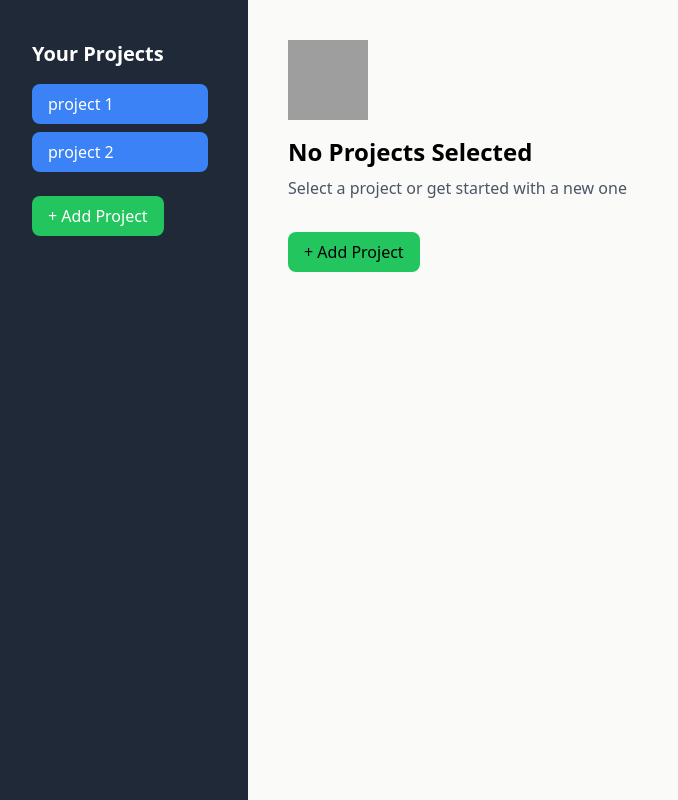
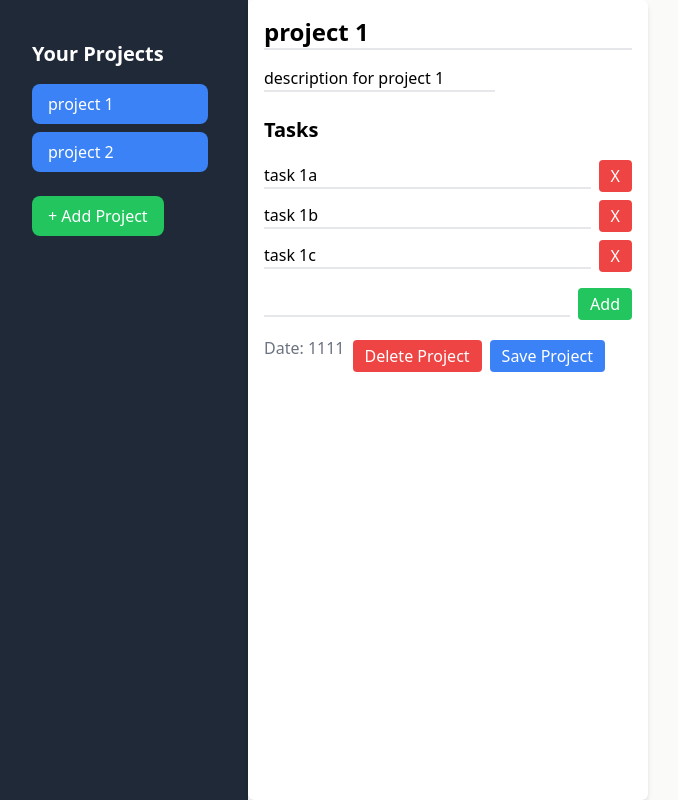
Before and after one commit to slavkoSenkiv/project-management-react, a React (Vite) app: page / in a window 1280 px wide. Shown: the whole page, without its empty margins (8-686 px from the left). Built offline with nearby package versions, Linux system fonts and the light colour scheme; grey boxes are pictures that could not be loaded.

Commit message:
made new task input to clear after task added

```diff
--- a/src/App.jsx
+++ b/src/App.jsx
@@ -22,7 +22,7 @@ function App() {
   ];
 
   const [projectsArr, setProjectsArr] = useState(defProjectsCollection);
-  const [mainPartState, setMainPartState] = useState('no-project-selected');
+  const [mainPartState, setMainPartState] = useState(1);
 
   function handleNewProject() {
     setMainPartState('blank-project');
--- a/src/components/ProjectPreview.jsx
+++ b/src/components/ProjectPreview.jsx
@@ -1,4 +1,4 @@
-import { useRef, useState } from "react";
+import { useState } from "react";
 import { v4 as uuidv4 } from "uuid";
 
 export default function ProjectPreview({
@@ -31,19 +31,13 @@ export default function ProjectPreview({
   }
 
   const [projectData, setProjectData] = useState(projectJson);
-  const newTaskRef = useRef();
+  const [newTaskInput, setNewTaskInput] = useState("");
 
   function handleInputChange(event, parameter) {
     setProjectData((prevObj) => {
       prevObj[parameter] = event.target.value;
       return { ...prevObj };
     });
-  }
-
-  function onSubtaskChange(event, taskIndex) {
-    const updatedTasks = [...tasksArr];
-    updatedTasks[taskIndex] = event.target.value;
-    setTasksArr(updatedTasks);
   }
 
   function handleRemoveSubtask(taskIndex) {
@@ -54,10 +48,20 @@ export default function ProjectPreview({
     });
   }
 
-  function handleAddSubtask(inputValue) {
+  function handleAddSubtask() {
     setProjectData((prevProject) => {
       const deepCopyProject = { ...prevProject };
-      deepCopyProject.tasks = [...prevProject.tasks, inputValue.current.value];
+      deepCopyProject.tasks = [...prevProject.tasks, newTaskInput];
+      return deepCopyProject;
+    });
+    setNewTaskInput("")
+  }
+
+  function onSubtaskChange(event, taskIndex) {
+    setProjectData((prevProject) => {
+      const deepCopyProject = { ...prevProject };
+      deepCopyProject.tasks = [...prevProject.tasks];
+      deepCopyProject.tasks[taskIndex] = event.target.value;
       return deepCopyProject;
     });
   }
@@ -95,7 +99,7 @@ export default function ProjectPreview({
             <input
               type="text"
               defaultValue={task}
-              //onChange={(event) => onSubtaskChange(event, taskIndex)}
+              onChange={(event) => onSubtaskChange(event, taskIndex)}
               className="flex-1 border-b-2 focus:outline-none focus:border-blue-500"
             />
             <button
@@ -112,12 +116,13 @@ export default function ProjectPreview({
       <span className="flex items-center mt-4">
         <input
           type="text"
-          ref={newTaskRef}
+          value={newTaskInput}
+          onChange={(event) => setNewTaskInput(event.target.value)}
           className="flex-1 border-b-2 focus:outline-none focus:border-blue-500"
         />
         <button
           className="ml-2 px-3 py-1 bg-green-500 text-white rounded"
-          onClick={() => handleAddSubtask(newTaskRef)}
+          onClick={() => handleAddSubtask()}
         >
           Add
         </button>
```
